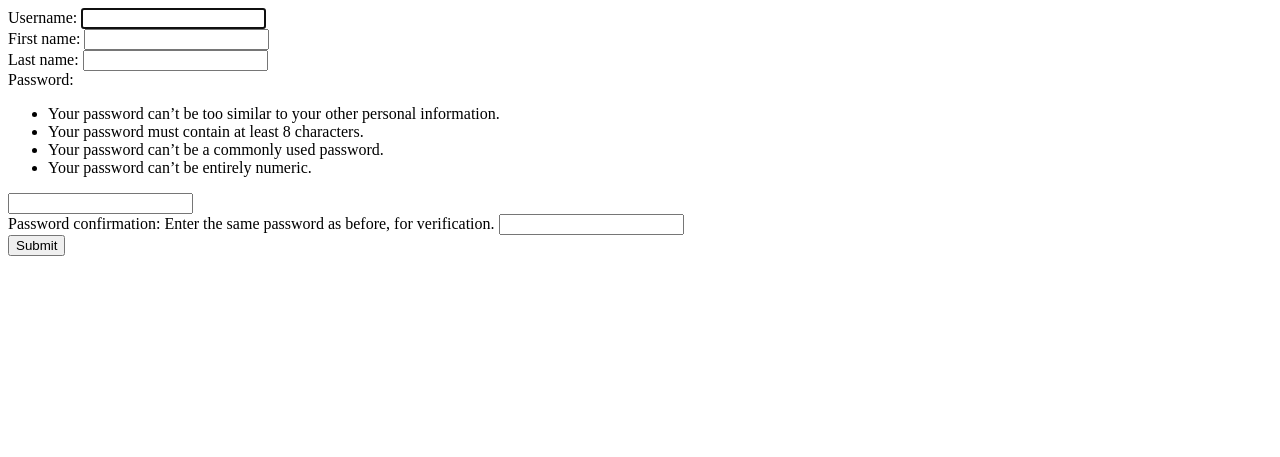
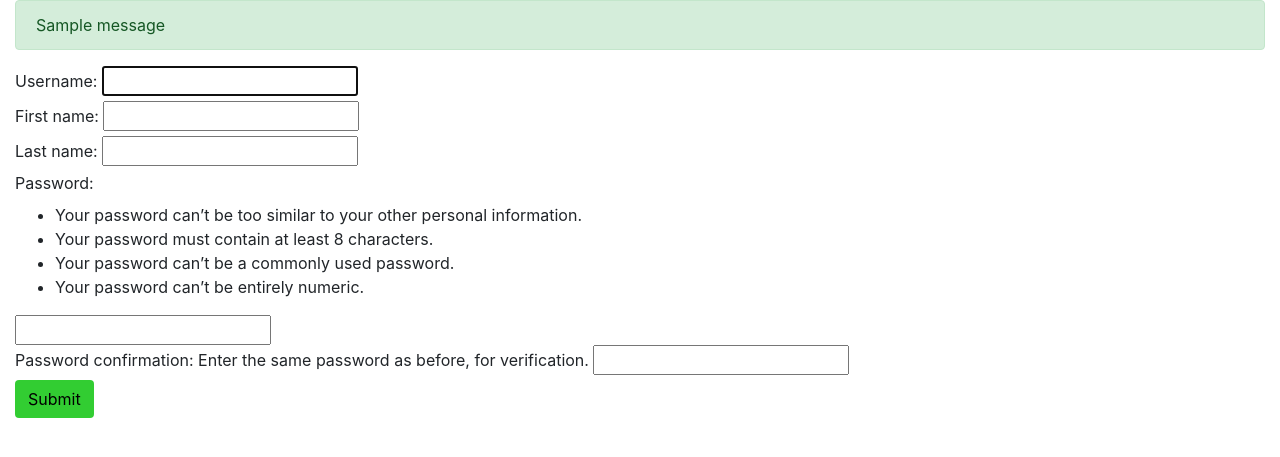
Before and after one commit to moritzwilhelm/SWD-project, a Django app: page /index/ in a window 1280 px wide. Shown: the top 457 px of the page. Run offline with Django 3.2, Linux system fonts and the light colour scheme; tables that the repository leaves empty hold one stand-in row (values such as "Sample post"); one stand-in notice (Sample message) is shown; some libraries are stand-ins or nearby versions.

Commit message:
[P1] included jQuery, bootstrap + constructed base + created important custom template tag

```diff
--- /dev/null
+++ b/simple_ecommerce/user_mgmt/templates/user_mgmt/base.html
@@ -0,0 +1,34 @@
+<!DOCTYPE html>
+<html lang="en">
+<head>
+    <meta charset="UTF-8">
+    <meta name="author" content="Moritz Wilhelm; Daniel Emmel">
+    <title>Ecommerce Shop</title>
+    <link rel="stylesheet" href="https://stackpath.bootstrapcdn.com/bootstrap/4.5.2/css/bootstrap.min.css"
+          integrity="sha384-JcKb8q3iqJ61gNV9KGb8thSsNjpSL0n8PARn9HuZOnIxN0hoP+VmmDGMN5t9UJ0Z" crossorigin="anonymous">
+    <script src="https://code.jquery.com/jquery-3.5.1.slim.min.js"
+            integrity="sha384-DfXdz2htPH0lsSSs5nCTpuj/zy4C+OGpamoFVy38MVBnE+IbbVYUew+OrCXaRkfj"
+            crossorigin="anonymous"></script>
+    <script src="https://cdn.jsdelivr.net/npm/popper.js@1.16.1/dist/umd/popper.min.js"
+            integrity="sha384-9/reFTGAW83EW2RDu2S0VKaIzap3H66lZH81PoYlFhbGU+6BZp6G7niu735Sk7lN"
+            crossorigin="anonymous"></script>
+    <script src="https://stackpath.bootstrapcdn.com/bootstrap/4.5.2/js/bootstrap.min.js"
+            integrity="sha384-B4gt1jrGC7Jh4AgTPSdUtOBvfO8shuf57BaghqFfPlYxofvL8/KUEfYiJOMMV+rV"
+            crossorigin="anonymous"></script>
+</head>
+<body>
+<div class="content-wrapper">
+    <div class="container-fluid">
+        {% if messages %}
+            {% for message in messages %}
+                <div class="alert alert-{{ message.tags }}">
+                    {{ message|linebreaksbr }}
+                </div>
+            {% endfor %}
+        {% endif %}
+        {% block content %}
+        {% endblock %}
+    </div>
+</div>
+</body>
+</html>
--- a/simple_ecommerce/user_mgmt/templates/user_mgmt/registration.html
+++ b/simple_ecommerce/user_mgmt/templates/user_mgmt/registration.html
@@ -1,10 +1,8 @@
-<!DOCTYPE html>
-<html lang="en">
-<head>
-    <meta charset="UTF-8">
-    <title>Title</title>
-</head>
-<body>
+{% extends 'user_mgmt/base.html' %}
+{% block content %}
+    {% load colorful_style %}
+
+
     <form action="{% url 'accounts:registration' %}" method="POST">
         {% csrf_token %}
         <div class="fieldWrapper">
@@ -37,7 +35,6 @@
             {{ form.password2.help_text }}
             {{ form.password2 }}
         </div>
-        <button type="submit" class="btn btn-primary">Submit</button>
+        <button type="submit" class="btn" style="{% colorful_style %}">Submit</button>
     </form>
-</body>
-</html>
+{% endblock %}
--- /dev/null
+++ b/simple_ecommerce/user_mgmt/templatetags/colorful_style.py
@@ -0,0 +1,16 @@
+import random
+
+from django import template
+
+register = template.Library()
+
+colors = [('aqua', 'black'), ('black', 'white'), ('blueviolet', 'white'), ('brown', 'white'), ('darkgreen', 'white'),
+          ('limegreen', 'black'), ('orange', 'black'), ('pink', 'black'), ('red', 'white'), ('turquoise', 'black'),
+          ('white', 'black'), ('yellow', 'black')]
+
+
+@register.simple_tag
+def colorful_style():
+    style = 'background-color: %s; color: %s'
+    color = random.choice(colors)
+    return style % (color[0], color[1])
```
Also changed, not shown: simple_ecommerce/user_mgmt/templatetags/__init__.py (added).
